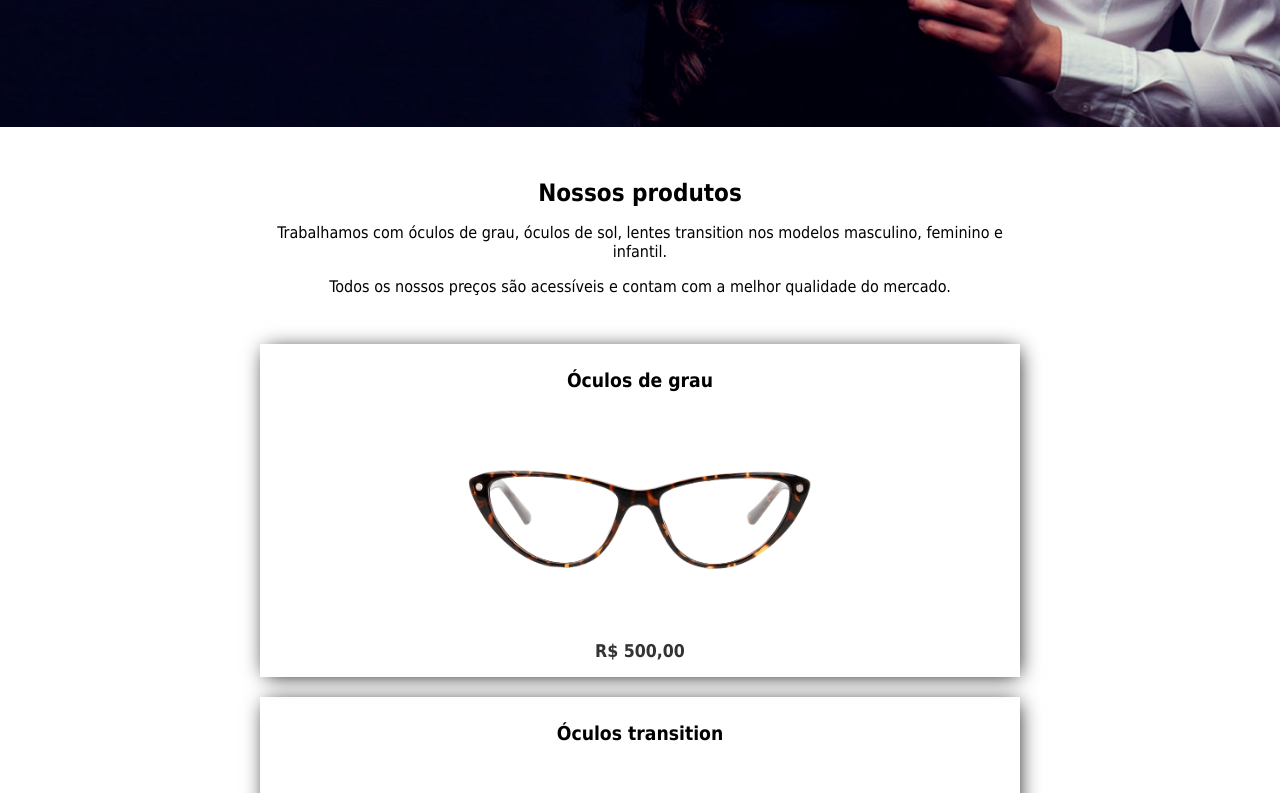
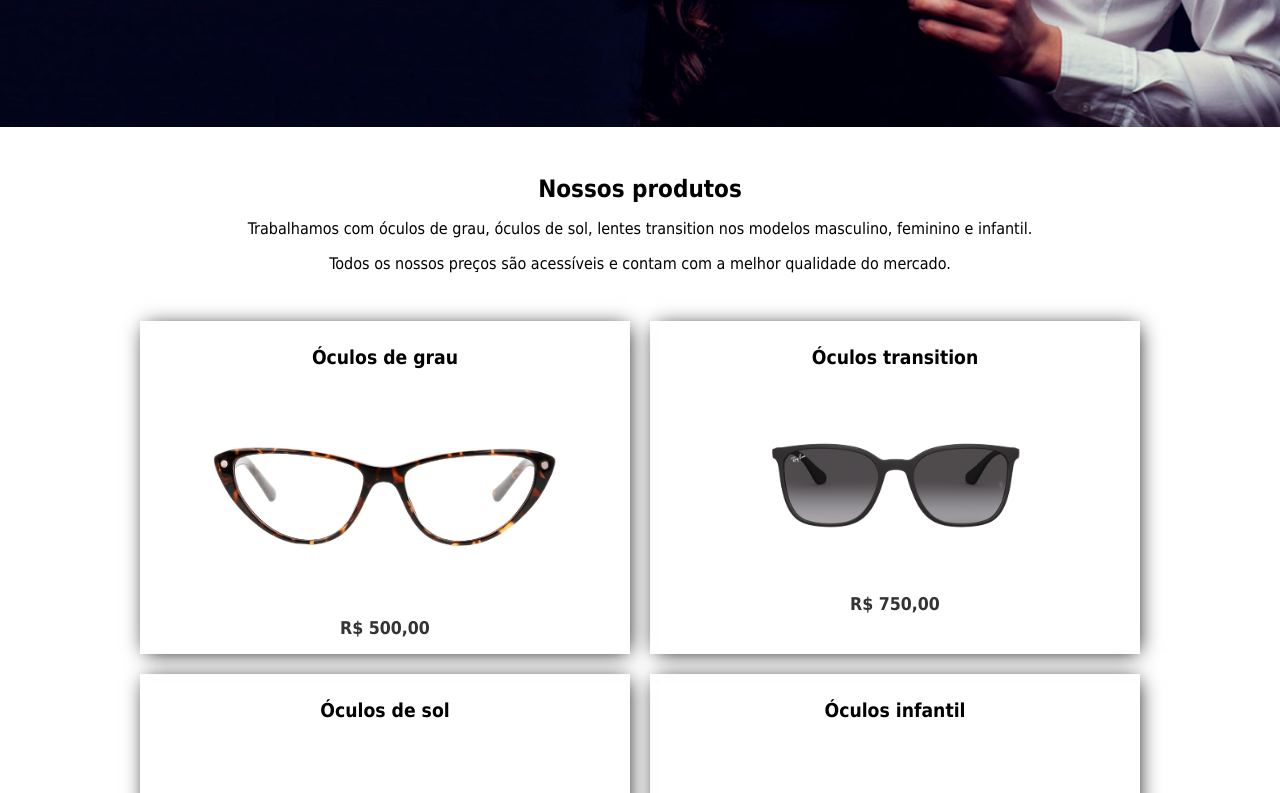
Before and after one commit to MaiconSouzaDevFrontEnd/loja_oculos, a Next.js app: page / in a window 1280 px wide. Shown: the part 620-1413 px from the top of the page. Built offline with nearby package versions, Linux system fonts and the light colour scheme.

Commit message:
iniciar secaoSobre

```diff
--- a/src/components/SecaoProdutos/SecaoProdutos.module.css
+++ b/src/components/SecaoProdutos/SecaoProdutos.module.css
@@ -1,8 +1,10 @@
 .secaoProdutos {
-    padding: 20px;
+    margin: 3rem 0;
+}
+.container{
+    width: 1000px;
+    margin: auto;
     text-align: center;
-    width: 50em;
-    margin: auto;
 }
 
 .secaoProdutos h2 {
@@ -35,18 +37,11 @@
     font-size: 1.2em;
 }
 
-/* .produto div {
-
-} */
-
 .img{
-    /* height: 100%;
-    width: 100%;
-    object-fit:contain; ; */
     width: 80%;
-  max-height: 150px;
-  object-fit: contain;
-  margin: 30px 0;
+    max-height: 150px;
+    object-fit: contain;
+    margin: 30px 0;
 }
 
 .produto p {
```
